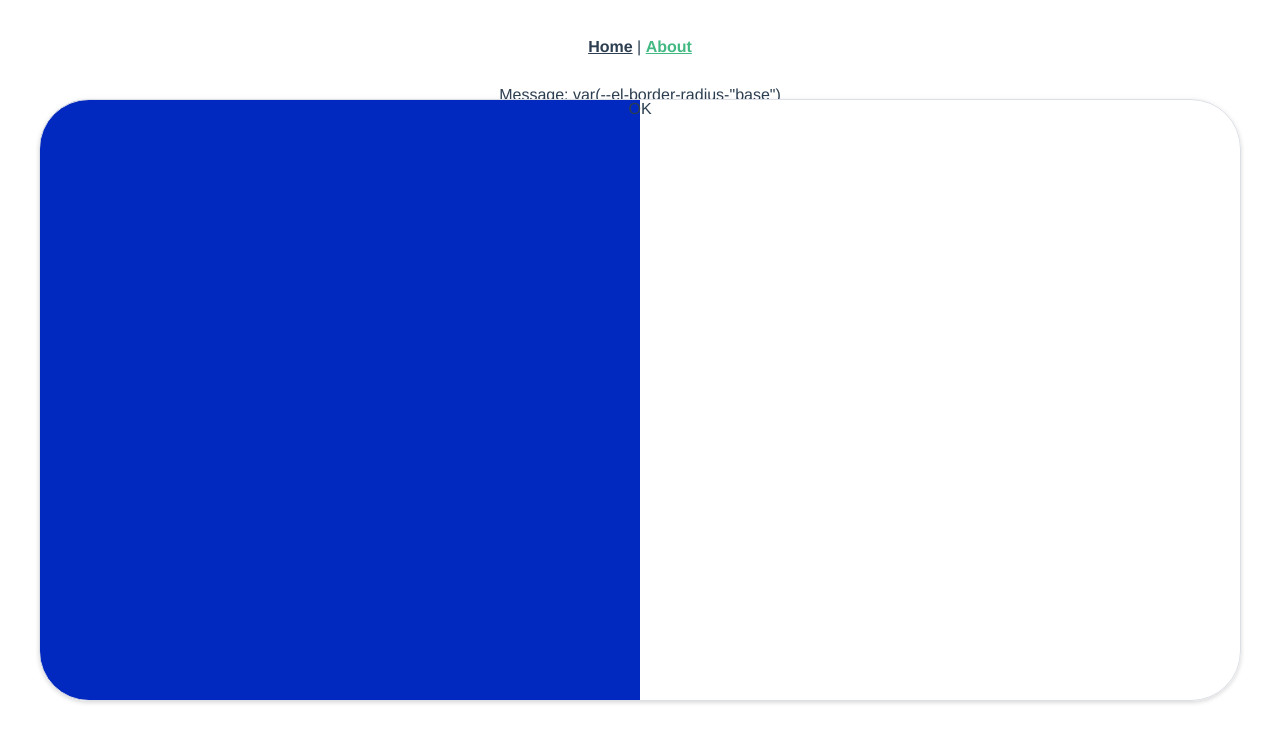
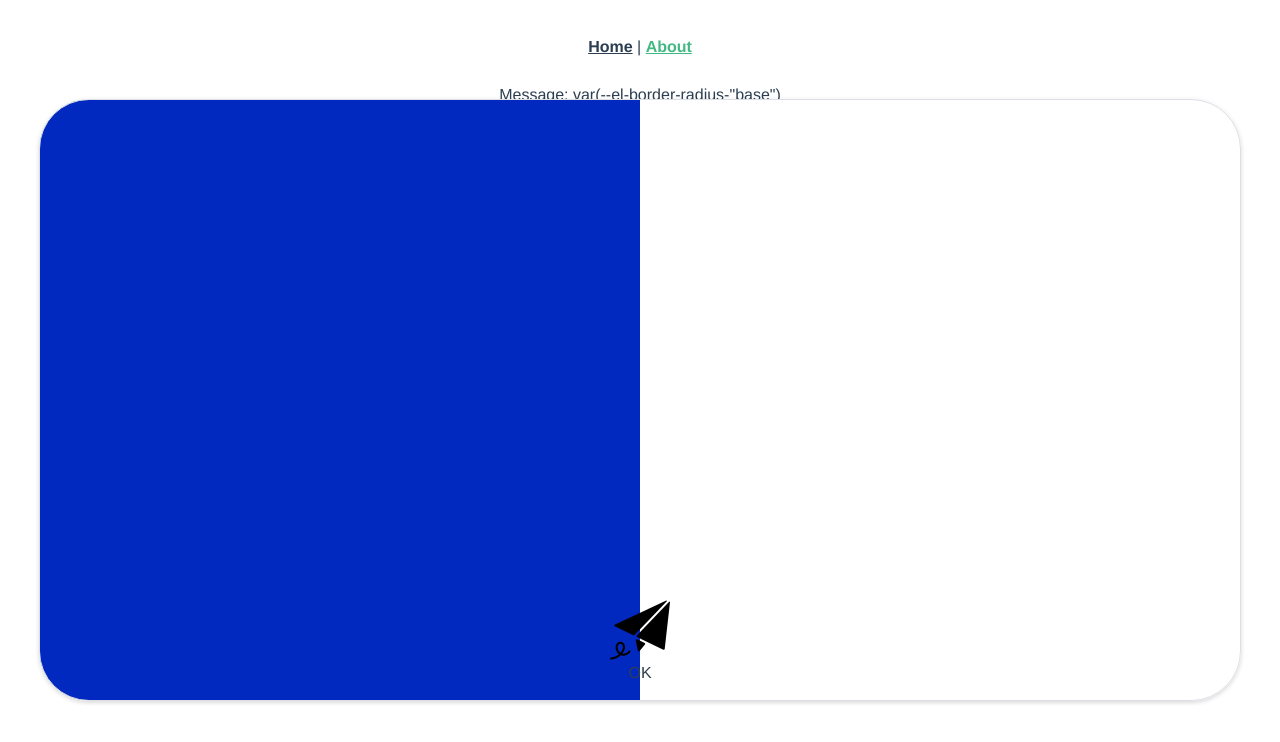
Before and after one commit to crazychucky/vue_login, a Vue app: page /about in a window 1280 px wide. Shown: the top 742 px of the page. Built offline with nearby package versions, Linux system fonts and the light colour scheme.

Commit message:
chore:wip

```diff
--- a/src/views/AboutView.vue
+++ b/src/views/AboutView.vue
@@ -3,6 +3,8 @@
             ? `var(--el-border-radius-"base")`
             : ''}}</span>
    <div class="radius1">
+    <img class = "title" alt="paper plane" src="../assets/icon-paper-plane.png">
+    <!-- <img alt="Vue logo" src="../assets/icon-paper-plane.png"> -->
     <div>OK</div>     <!--TODO:嵌套登陆 -->
    </div>
 </template>
@@ -31,4 +33,10 @@ import { ref } from 'vue'
   margin: auto;
   /* boxShadow: 'var(--el-box-shadow-dark)', */
 }
+.title {
+  padding-top:500px;
+  padding-left:-450px;
+  /* src: */
+  src:"../assets/icon-paper-plane.png"
+}
 </style>
```
